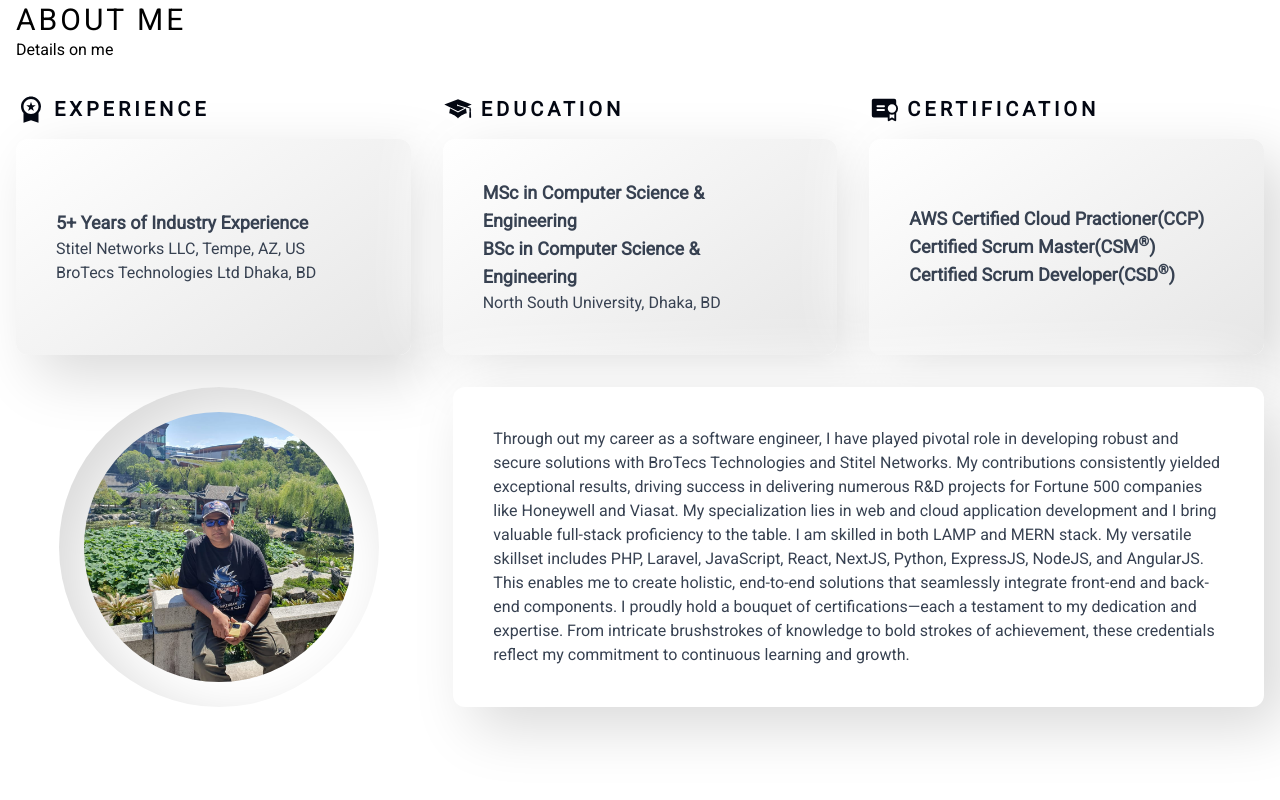
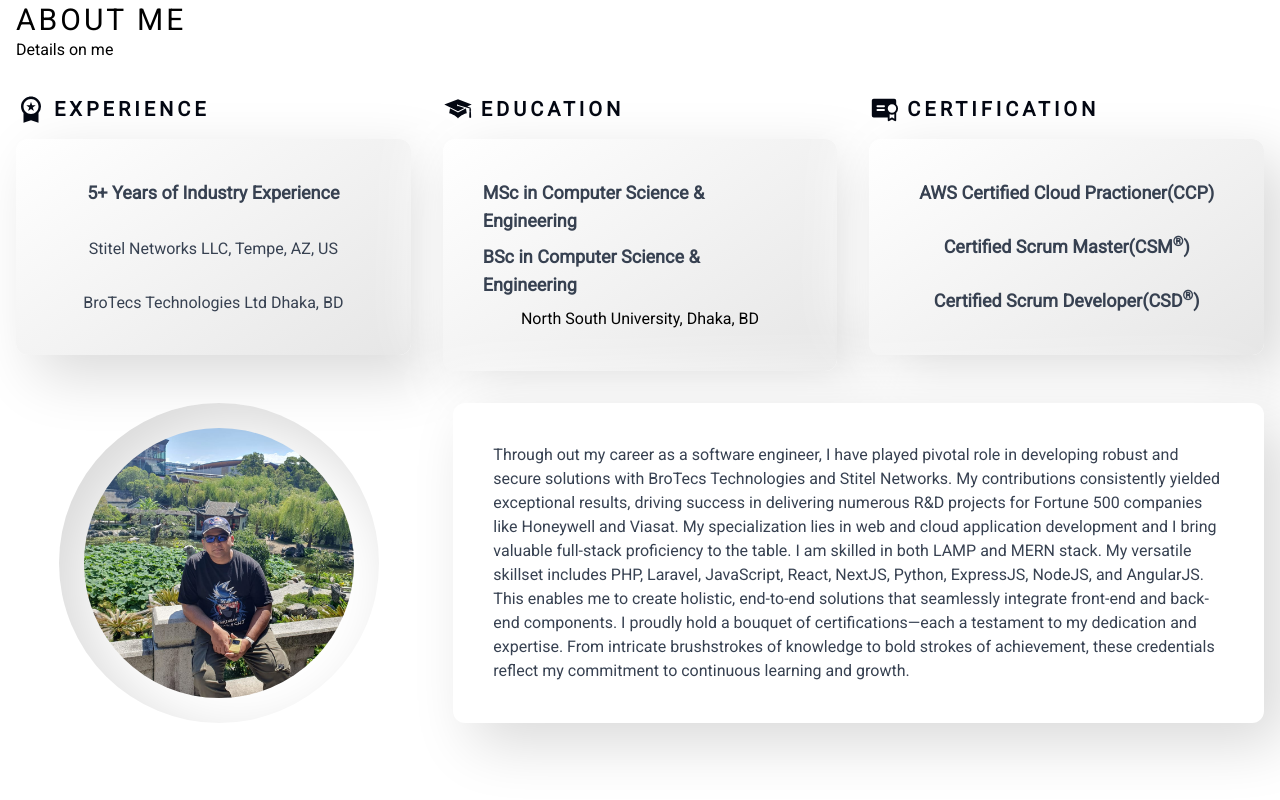
Before and after one commit to mytaison/mehedihasan.pro, a Next.js app: page / in a window 1280 px wide. Shown: the part 920-1720 px from the top of the page. Built offline with nearby package versions, Linux system fonts and the light colour scheme.

Commit message:
Design modified

```diff
--- a/app/ui/components/about/About.tsx
+++ b/app/ui/components/about/About.tsx
@@ -24,14 +24,16 @@ const About = () => {
                   EXPERIENCE
                 </span>
               </h3>
-              <div className="md:min-h-[250px] xl:min-h-[216px] p-4 md:p-10 rounded-xl flex items-center justify-center neumorph-convex dark:neumorph-convex-dark md:justify-between animate-opacityOnload">
+              <div className="md:min-h-[250px] xl:min-h-[216px] p-4 md:p-10 rounded-xl flex flex-col gap-2 items-center justify-center neumorph-convex dark:neumorph-convex-dark md:justify-between animate-opacityOnload">
                 <p className="text-gray-700 dark:text-gray-200">
                   <span className="font-semibold text-lg">
                     5+ Years of Industry Experience
                   </span>
-                  <br />
+                </p>
+                <p className="text-gray-700 dark:text-gray-200">
                   Stitel Networks LLC, Tempe, AZ, US
-                  <br />
+                </p>
+                <p className="text-gray-700 dark:text-gray-200">
                   BroTecs Technologies Ltd Dhaka, BD
                 </p>
               </div>
@@ -43,18 +45,18 @@ const About = () => {
                   EDUCATION
                 </span>
               </h3>
-              <div className="md:min-h-[250px] xl:min-h-[216px] p-4 md:p-10 rounded-xl flex items-center justify-center neumorph-convex dark:neumorph-convex-dark md:justify-between animate-opacityOnload">
+              <div className="md:min-h-[250px] xl:min-h-[216px] p-4 md:p-10 rounded-xl flex flex-col gap-2 items-center justify-center neumorph-convex dark:neumorph-convex-dark md:justify-between animate-opacityOnload">
                 <p className="text-gray-700 dark:text-gray-200">
                   <span className="font-semibold text-lg">
                     MSc in Computer Science & Engineering
                   </span>
-                  <br />
+                </p>
+                <p className="text-gray-700 dark:text-gray-200">
                   <span className="font-semibold text-lg">
                     BSc in Computer Science & Engineering
                   </span>
-                  <br />
-                  North South University, Dhaka, BD
                 </p>
+                <p>North South University, Dhaka, BD</p>
               </div>
             </div>
             <div id="certificationBlock" className=" flex-1">
@@ -64,16 +66,18 @@ const About = () => {
                   CERTIFICATION
                 </span>
               </h3>
-              <div className="md:min-h-[250px] xl:min-h-[216px] p-4 md:p-10 rounded-xl flex items-center justify-center neumorph-convex dark:neumorph-convex-dark md:justify-between animate-opacityOnload">
+              <div className="md:min-h-[250px] xl:min-h-[216px] p-4 md:p-10 rounded-xl flex flex-col gap-2 items-center justify-center neumorph-convex dark:neumorph-convex-dark md:justify-between animate-opacityOnload">
                 <p className="text-gray-700 dark:text-gray-200">
                   <span className="font-semibold text-lg">
                     AWS Certified Cloud Practioner(CCP)
                   </span>
-                  <br />
+                </p>
+                <p className="text-gray-700 dark:text-gray-200">
                   <span className="font-semibold text-lg">
                     Certified Scrum Master(CSM<sup>®</sup>)
                   </span>
-                  <br />
+                </p>
+                <p className="text-gray-700 dark:text-gray-200">
                   <span className="font-semibold text-lg">
                     Certified Scrum Developer(CSD<sup>®</sup>)
                   </span>
--- a/app/ui/components/skills/Skills.tsx
+++ b/app/ui/components/skills/Skills.tsx
@@ -22,13 +22,13 @@ const Skills = () => {
   return (
     <section id="skills" className="container mx-auto">
       <div className="w-full p-4 md:pt-[102px] min-h-[100dvh] flex flex-col gap-16 lg:gap-8">
-        <div className="xl:pt-5 2xl:pt-1">
+        <div className="xl:pt-5 2xl:pt-10">
           <h1 className="text-3xl tracking-widest">SKILLS</h1>
           <h5 className="">Take a look!</h5>
         </div>
         <div className="flex flex-col md:flex-row gap-4 lg:gap-8 w-full">
           {/* ABOUT DETAILS BOXES */}
-          <div className="skills w-full lg:w-4/6 flex flex-1 flex-col md:flex-row flex-wrap gap-16 lg:gap-8">
+          <div className="skills w-full lg:w-4/6 flex flex-1 flex-col lg:grid flex-wrap gap-16 lg:gap-8">
             <div id="frontendSkillsBlock" className="flex-1">
               <h3 className="font-roboto font-bold text-gray-950 dark:text-gray-50 tracking-[.2em] text-xl mb-2">
                 <span className="inline-flex justify-center items-center gap-2">
@@ -37,7 +37,7 @@ const Skills = () => {
                 </span>
               </h3>
               <div className="md:min-h-[250px] xl:min-h-[216px] p-4 md:p-10 rounded-xl flex items-center justify-center neumorph-convex dark:neumorph-convex-dark md:justify-between animate-opacityOnload">
-                <div className="text-gray-700 dark:text-gray-200 w-full flex flex-col md:flex-row gap-2 justify-between">
+                <div className="text-gray-700 dark:text-gray-200 w-full flex flex-wrap lg:flex-nowrap gap-2 justify-center lg:justify-between">
                   <div className={iconStyle}>
                     <FaHtml5 size={60} />
                   </div>
@@ -70,7 +70,7 @@ const Skills = () => {
                 </span>
               </h3>
               <div className="md:min-h-[250px] xl:min-h-[216px] p-4 md:p-10 rounded-xl flex items-center justify-center neumorph-convex dark:neumorph-convex-dark md:justify-between animate-opacityOnload">
-                <div className="text-gray-700 dark:text-gray-200 w-full flex flex-col md:flex-row gap-2 justify-between">
+                <div className="text-gray-700 dark:text-gray-200 w-full flex flex-wrap lg:flex-nowrap gap-2 justify-center lg:justify-between">
                   <div className={iconStyle}>
                     <DiPhp size={60} />
                   </div>
@@ -103,7 +103,7 @@ const Skills = () => {
                 </span>
               </h3>
               <div className="md:min-h-[250px] xl:min-h-[216px] p-4 md:p-10 rounded-xl flex items-center justify-center neumorph-convex dark:neumorph-convex-dark md:justify-between animate-opacityOnload">
-                <div className="text-gray-700 dark:text-gray-200 w-full flex flex-col md:flex-row gap-12 justify-center">
+                <div className="text-gray-700 dark:text-gray-200 w-full flex flex-wrap lg:flex-nowrap gap-2 lg:gap-12 justify-center">
                   <div className={iconStyle}>
                     <IoLogoPython size={60} />
                   </div>
```
